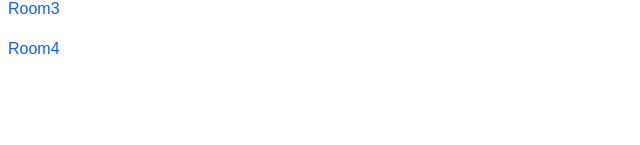
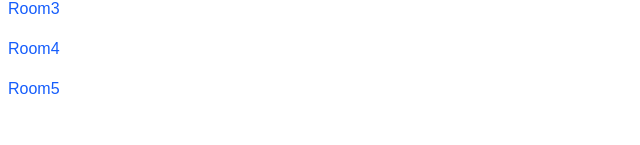
Before and after one commit to jakkrol/SyncBoard, a Next.js app: page / in a window 1280 px wide. Shown: the part 155-300 px from the top of the page, without its empty margins (0-640 px from the left). Built offline with nearby package versions, Linux system fonts and the light colour scheme.

Commit message:
test commit couse smth is off

```diff
--- a/src/app/page.tsx
+++ b/src/app/page.tsx
@@ -23,6 +23,7 @@ export default function RoomSelect() {
         <p className="m-2 font-medium text-blue-600 dark:text-blue-500 hover:underline cursor-pointer" onClick={() => joinRoom("room2")}>Room2</p>
         <p className="m-2 font-medium text-blue-600 dark:text-blue-500 hover:underline cursor-pointer" onClick={() => joinRoom("room3")}>Room3</p>
         <p className="m-2 font-medium text-blue-600 dark:text-blue-500 hover:underline cursor-pointer" onClick={() => joinRoom("room4")}>Room4</p>
+        <p className="m-2 font-medium text-blue-600 dark:text-blue-500 hover:underline cursor-pointer" onClick={() => joinRoom("room5")}>Room5</p>
       </div>
     </div>
   );
```
